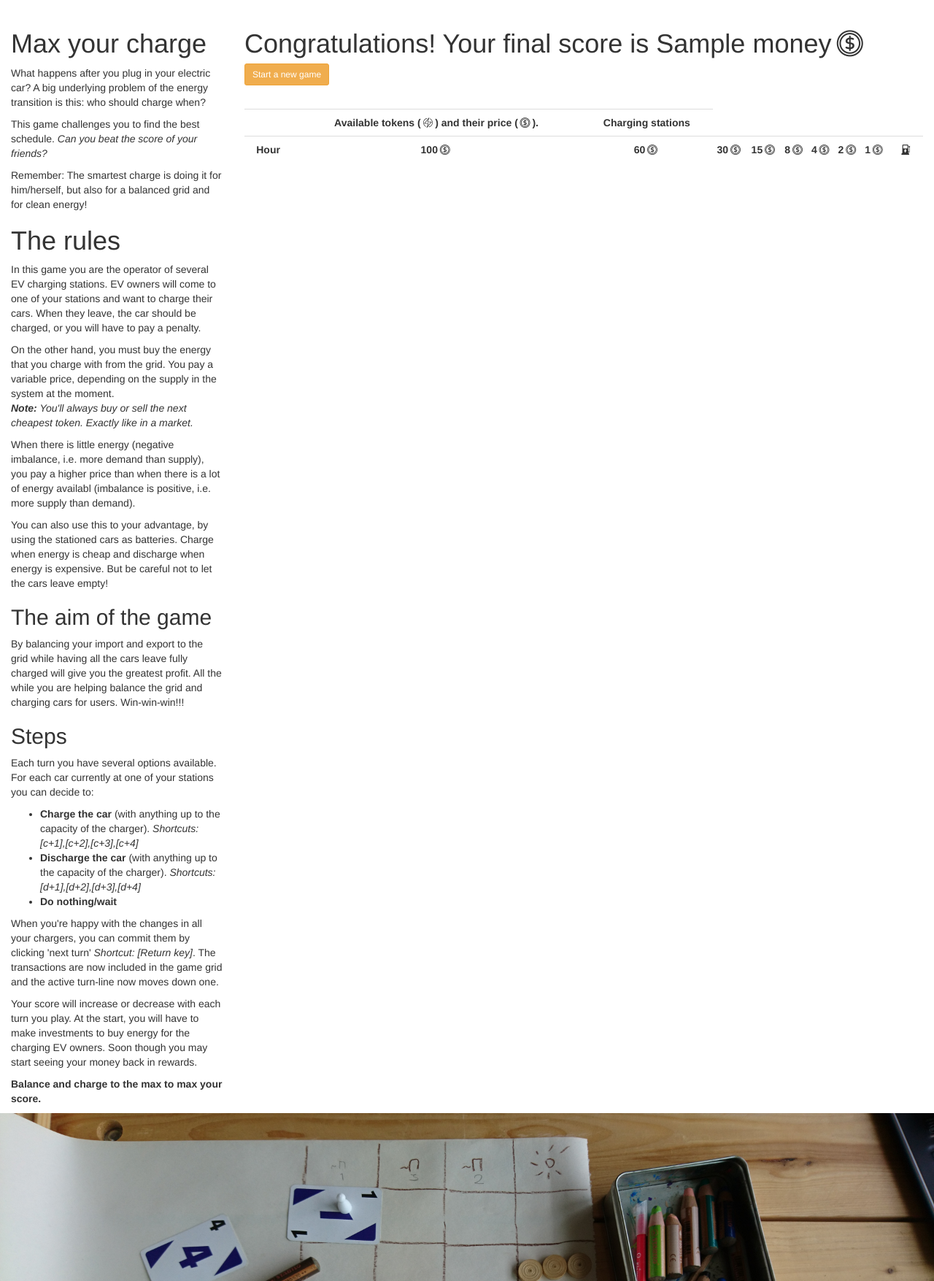
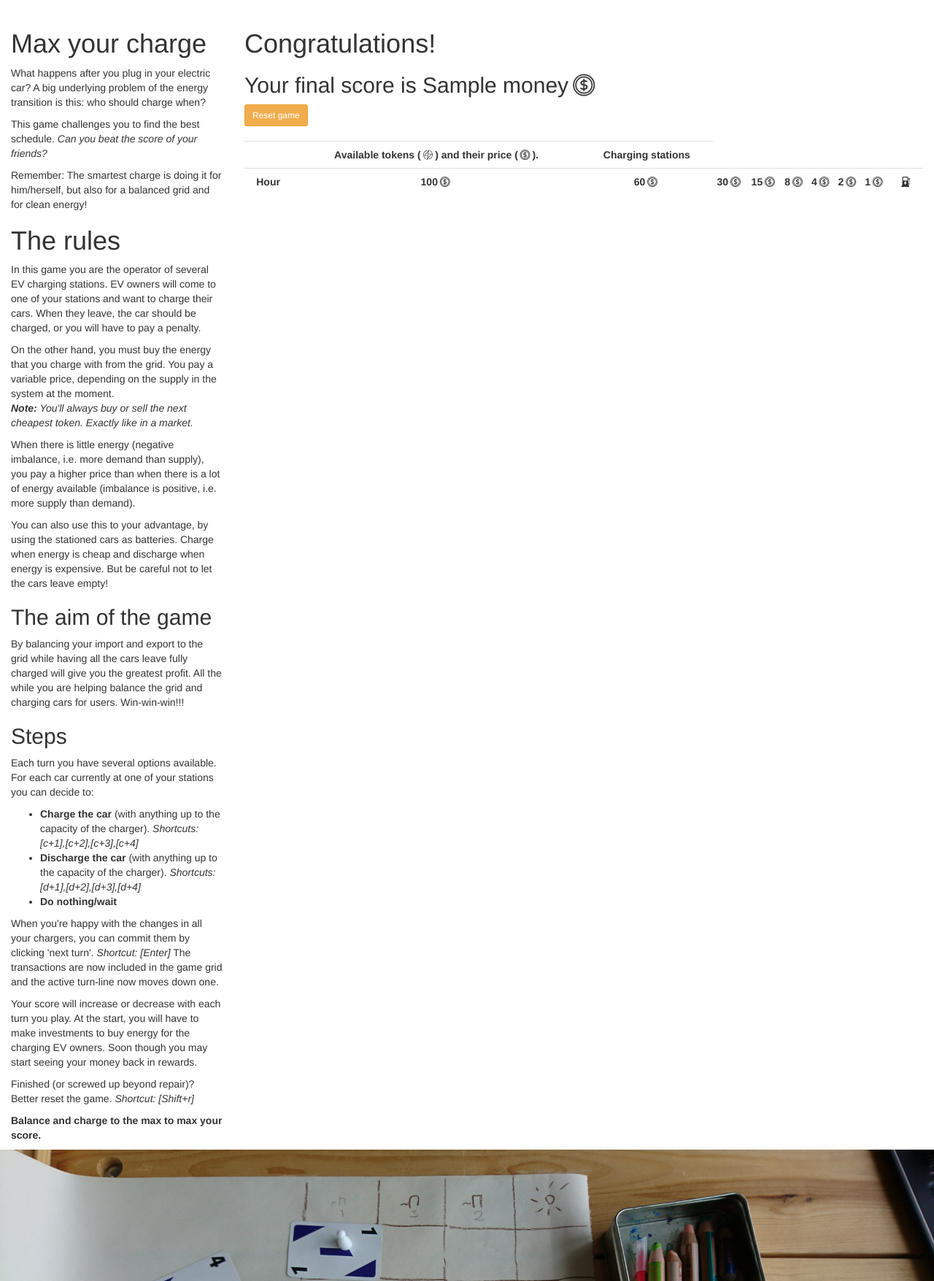
Before and after one commit to SeitaBV/smartcharginggame, a Flask app: template templates/dashboard.html in a window 1280 px wide. Shown: the part 110-1865 px from the top of the page at 73% size. Run offline with Flask 2, Linux system fonts and the light colour scheme; the template is opened without the code that fills it: most values are stand-ins (such as "Sample title", 1, 10 or a date in 2020); lists and menus that the app fills with data are empty.

Commit message:
Added shortcut for resetting the board [Shift+r]

```diff
--- a/static/js/scc.js
+++ b/static/js/scc.js
@@ -8,9 +8,12 @@ var cKeyCode = 67;
 var dKeyCode = 68;
 var oneKeyCode = 49;
 var escKeyCode = 27;
+var shiftKeyCode = 16;
+var rKeyCode = 82;
 
 $(document).keydown(function (e) {
     keysDown[e.which] = true;
+    keysDown[shiftKeyCode] = e.shiftKey;
     executeShortCuts();
 });
 
@@ -21,9 +24,15 @@ $(document).keyup(function (e) {
 
 function executeShortCuts() {
 
+    // Reset game on Shift+R
+    if (rKeyCode in keysDown && keysDown[shiftKeyCode] == true) {
+        console.log("Shift+r pressed - clicking reset game.");
+        $("#reset_game").click();
+    }
+
     // Move to next on Enter
     if (enterKeyCode in keysDown) {
-        console.log("Enter key pressed - clicking next move.");
+        console.log("Enter key pressed - clicking next turn.");
         $("#next_turn").click();
     }
 
--- a/templates/dashboard.html
+++ b/templates/dashboard.html
@@ -69,7 +69,7 @@
                     </p>
                     <p>
                         When there is little energy (negative imbalance, i.e. more demand than supply),
-                        you pay a higher price than when there is a lot of energy availabl
+                        you pay a higher price than when there is a lot of energy available
                         (imbalance is positive, i.e. more supply than demand).
                     </p>
                     <p>
@@ -103,7 +103,7 @@
                     </ul>
                     <p>
                         When you're happy with the changes in all your chargers, you can commit them by clicking 'next
-                        turn' <i>Shortcut: [Return key]</i>.
+                        turn'. <i>Shortcut: [Enter]</i>
                         The transactions are now included in the game grid and the active turn-line now moves down
                         one.
                     </p>
@@ -112,6 +112,7 @@
                         investments to buy energy for the charging EV owners. Soon though you may start seeing your money
                         back in rewards.
                     </p>
+                    <p>Finished (or screwed up beyond repair)? Better reset the game. <i>Shortcut: [Shift+r]</i></p>
                     <p><b>Balance and charge to the max to max your score.</b></p>
                 </div>
 
@@ -133,20 +134,25 @@
                 <div class="col-sm-9">
                     <a name="game"></a>
                     {% if current_turn < num_turns %}
-                    <h1>Fill the cars with energy tokens! Take care of price differences.</h1>
-                    <h2>
-                        Your budget is {{ world.money -}}<i class="icon-coin"></i>
-                        <button class="btn btn-sm btn-warning" type="submit">
-                            <a href="/reset" style="color: white;">Reset game</a>
-                        </button>
-                    </h2>
+                        <h1>Fill the cars with energy tokens! Take care of price differences.</h1>
+                        <form class="form-inline" action="reset" method="get">
+                            <h2>Your budget is {{ world.money -}}<i class="icon-coin"></i></h2>
+                            <button id="reset_game" class="btn btn-sm btn-warning" type="submit"
+                                    data-toggle="tooltip"
+                                    title="Reset the game. Shortcut: [Shift+r]">
+                                Reset game
+                            </button>
+                        </form>
                     {% else %}
-                    <h1>
-                        Congratulations! Your final score is {{ world.money -}}<i class="icon-coin"></i>
-                        <button class="btn btn-sm btn-warning" type="submit">
-                            <a href="/reset" style="color: white;">Start a new game</a>
-                        </button>
-                    </h1>
+                        <h1>Congratulations!</h1>
+                        <form class="form-inline" action="reset" method="get">
+                            <h2>Your final score is {{ world.money -}}<i class="icon-coin"></i></h2>
+                            <button id="reset_game" class="btn btn-sm btn-warning" type="submit"
+                                    data-toggle="tooltip"
+                                    title="Start a new game. Shortcut: [Shift+r]">
+                                Reset game
+                            </button>
+                        </form>
                     {% endif %}
                     <br/>
                     <form action="next" method="post">
@@ -168,7 +174,10 @@
                                     {% if current_turn < num_turns %}
                                         <br/><br/>
                                         <button id="next_turn" class="btn btn-sm btn-primary" type="submit"
-                                                data-toggle="tooltip" title="Finish this move and start the next. Shortcut: [Enter]">Next turn</button>
+                                                data-toggle="tooltip"
+                                                title="Finish this move and start the next. Shortcut: [Enter]">
+                                            Next turn
+                                        </button>
                                     {% endif %}
                                 </th>
                                 {% for market_token in range(max_tokens) %}
```
